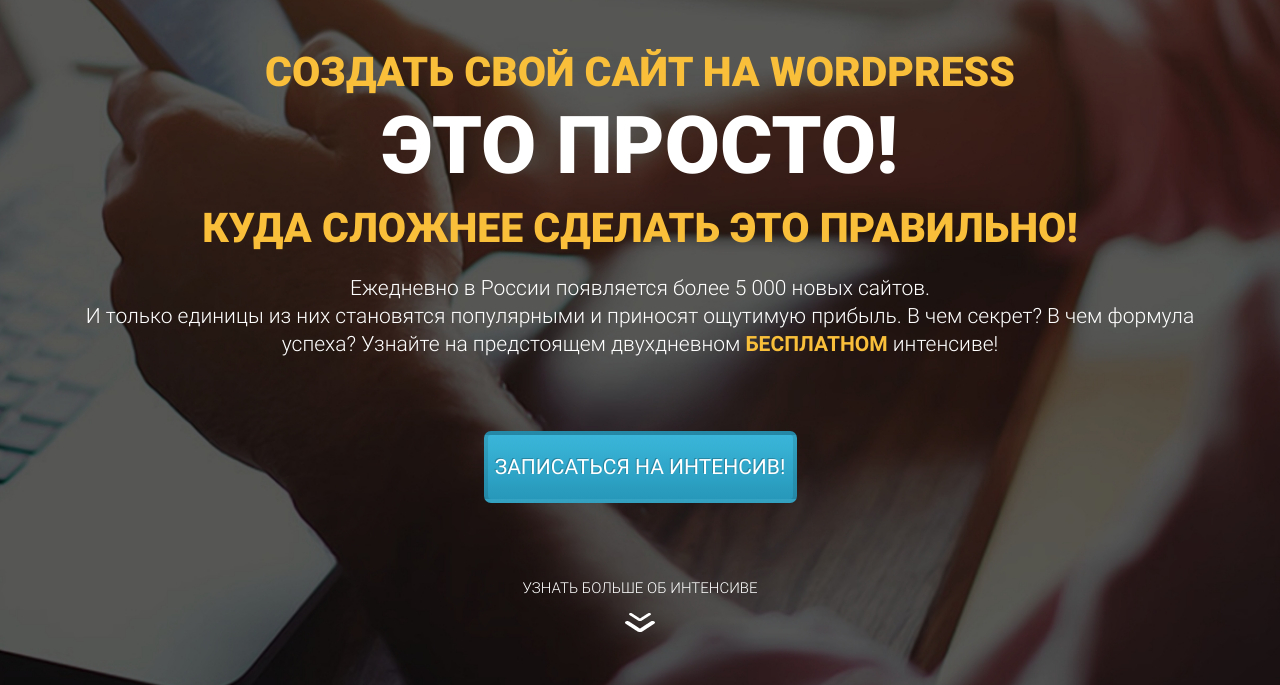
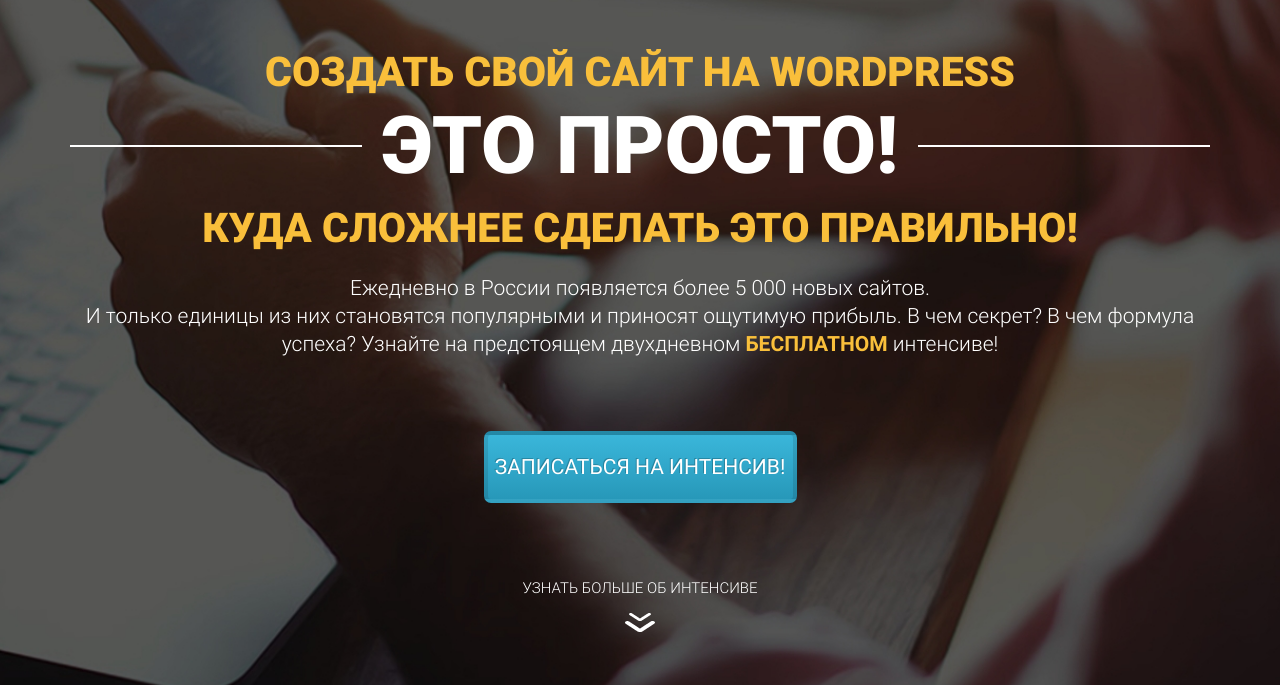
Before and after one commit to Ackrmn/wordpress_v2, a plain HTML site: page src/index.html in a window 1280 px wide. Shown: the part 150-835 px from the top of the page. Drawn offline with Linux system fonts and the light colour scheme.

Commit message:
pseudo-element complite!

```diff
--- a/src/sass/blocks/_promo.scss
+++ b/src/sass/blocks/_promo.scss
@@ -2,6 +2,10 @@
     background: url('../img/main_bg.jpg') center (center/cover) no-repeat;
     min-height: 800px;
     padding: 39px 0 62px 0;
+    .container {
+        padding-right: 0;
+        padding-left: 0;
+    }
     &-logo {
         &__img {
             display: block;
@@ -43,6 +47,23 @@
         text-transform: uppercase;
         text-align: center;
         line-height: 60px;
+        display: flex;
+        justify-content: space-between;
+        align-items: center;
+        &:before {
+            content: '';
+            display: block;
+            width: 292px;
+            height: 2px;
+            background-color: #ffffff;
+        }
+        &:after {
+            content: '';
+            display: block;
+            width: 292px;
+            height: 2px;
+            background-color: #ffffff;
+        }
     }
     &__text {
         margin-top: 23px;
```
Also changed, not shown: src/css/style.min.css.
